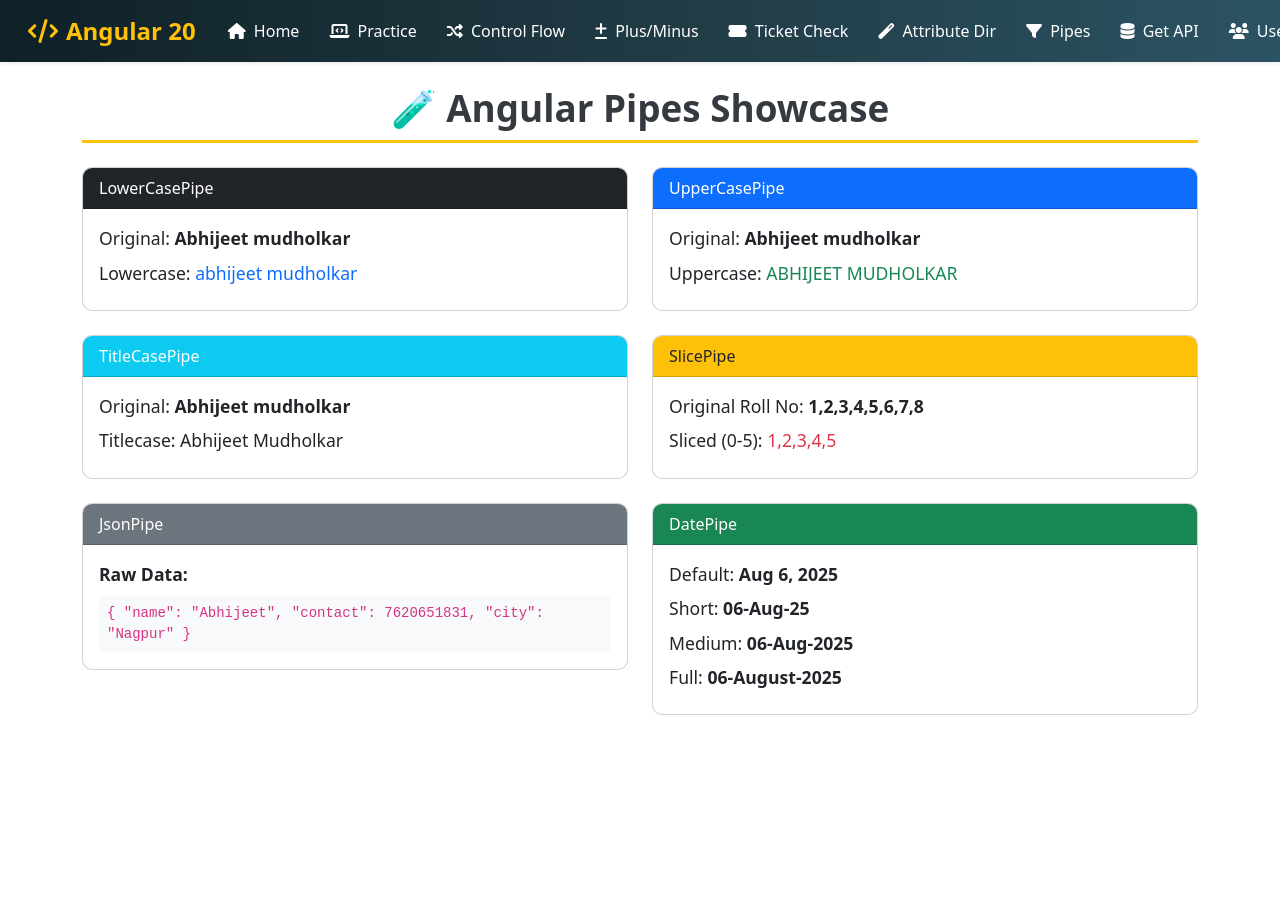
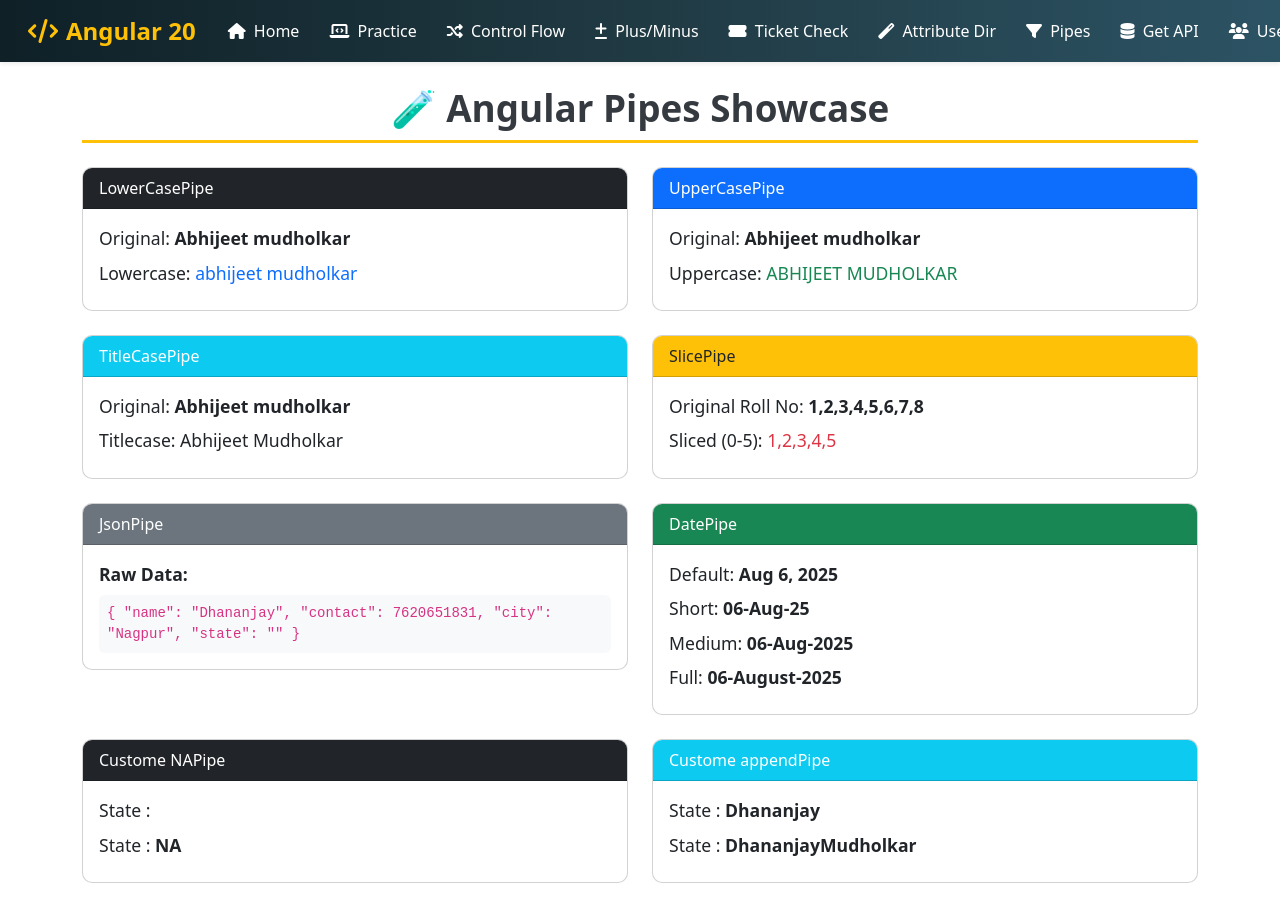
Before and after one commit to abhijeetmudholkar/Angular20Learning, an Angular app: page /pipes in a window 1280 px wide. Shown: the top 907 px of the page. Before the commit the page ends 800 px from the top, so only its background shows below. Built offline with nearby package versions, Linux system fonts and the light colour scheme; a small style sheet from the web is missing.

Commit message:
custompipe

```diff
--- a/src/app/compnents/pipes/pipes.html
+++ b/src/app/compnents/pipes/pipes.html
@@ -7,8 +7,12 @@
       <div class="card pipe-card">
         <div class="card-header bg-dark text-white">LowerCasePipe</div>
         <div class="card-body">
-          <p>Original: <strong>{{ name }}</strong></p>
-          <p>Lowercase: <span class="text-primary">{{ name | lowercase }}</span></p>
+          <p>
+            Original: <strong>{{ name }}</strong>
+          </p>
+          <p>
+            Lowercase: <span class="text-primary">{{ name | lowercase }}</span>
+          </p>
         </div>
       </div>
     </div>
@@ -18,8 +22,12 @@
       <div class="card pipe-card">
         <div class="card-header bg-primary text-white">UpperCasePipe</div>
         <div class="card-body">
-          <p>Original: <strong>{{ name }}</strong></p>
-          <p>Uppercase: <span class="text-success">{{ name | uppercase }}</span></p>
+          <p>
+            Original: <strong>{{ name }}</strong>
+          </p>
+          <p>
+            Uppercase: <span class="text-success">{{ name | uppercase }}</span>
+          </p>
         </div>
       </div>
     </div>
@@ -29,8 +37,12 @@
       <div class="card pipe-card">
         <div class="card-header bg-info text-white">TitleCasePipe</div>
         <div class="card-body">
-          <p>Original: <strong>{{ name }}</strong></p>
-          <p>Titlecase: <span class="text-dark">{{ name | titlecase }}</span></p>
+          <p>
+            Original: <strong>{{ name }}</strong>
+          </p>
+          <p>
+            Titlecase: <span class="text-dark">{{ name | titlecase }}</span>
+          </p>
         </div>
       </div>
     </div>
@@ -40,8 +52,13 @@
       <div class="card pipe-card">
         <div class="card-header bg-warning text-dark">SlicePipe</div>
         <div class="card-body">
-          <p>Original Roll No: <strong>{{ rollNo }}</strong></p>
-          <p>Sliced (0-5): <span class="text-danger">{{ rollNo | slice :0:5 }}</span></p>
+          <p>
+            Original Roll No: <strong>{{ rollNo }}</strong>
+          </p>
+          <p>
+            Sliced (0-5):
+            <span class="text-danger">{{ rollNo | slice : 0 : 5 }}</span>
+          </p>
         </div>
       </div>
     </div>
@@ -62,12 +79,54 @@
       <div class="card pipe-card">
         <div class="card-header bg-success text-white">DatePipe</div>
         <div class="card-body">
-          <p>Default: <strong>{{ currentDate | date }}</strong></p>
-          <p>Short: <strong>{{ currentDate | date:'dd-MMM-yy' }}</strong></p>
-          <p>Medium: <strong>{{ currentDate | date:'dd-MMM-yyyy' }}</strong></p>
-          <p>Full: <strong>{{ currentDate | date:'dd-MMMM-yyyy' }}</strong></p>
+          <p>
+            Default: <strong>{{ currentDate | date }}</strong>
+          </p>
+          <p>
+            Short: <strong>{{ currentDate | date : "dd-MMM-yy" }}</strong>
+          </p>
+          <p>
+            Medium: <strong>{{ currentDate | date : "dd-MMM-yyyy" }}</strong>
+          </p>
+          <p>
+            Full: <strong>{{ currentDate | date : "dd-MMMM-yyyy" }}</strong>
+          </p>
         </div>
       </div>
     </div>
+
+    <!-- Custome NA Pipe -->
+    <div class="col-md-6">
+      <div class="card pipe-card">
+        <div class="card-header bg-dark text-white">Custome NAPipe</div>
+        <div class="card-body">
+          <p>
+            State : <strong>{{ data.state }}</strong>
+          </p>
+          <p>
+            State : <strong>{{ data.state | na }}</strong>
+          </p>
+        </div>
+      </div>
+    </div>
+
+
+    <!-- Custome NA Pipe -->
+    <div class="col-md-6">
+      <div class="card pipe-card">
+        <div class="card-header bg-info text-white">Custome appendPipe</div>
+        <div class="card-body">
+          <p>State : <strong>{{data.name}}</strong></p>
+          <p>State : <strong>{{data.name | append:'Mudholkar'}}</strong></p>
+      </div>
+    </div>
   </div>
+  <!--
+<div class="col-md-6">
+      <div class="card pipe-card">
+        <div class="card-header bg-info text-white">Custome appendPipe</div>
+        <div class="card-body">
+          <p>State : <strong>{{data.name | append:'Mudholkar'}}</strong></p>
+      </div>
+    </div> -->
 </div>
--- a/src/app/compnents/pipes/pipes.ts
+++ b/src/app/compnents/pipes/pipes.ts
@@ -1,9 +1,11 @@
 import { DatePipe, JsonPipe, LowerCasePipe, SlicePipe, TitleCasePipe, UpperCasePipe } from '@angular/common';
 import { Component } from '@angular/core';
+import { NaPipe } from '../../customPipes/naPipe/na-pipe';
+import { AppendPipe } from '../../customPipes/appendPipe/append-pipe';
 
 @Component({
   selector: 'app-pipes',
-  imports: [UpperCasePipe,LowerCasePipe,TitleCasePipe,SlicePipe,JsonPipe,DatePipe],
+  imports: [UpperCasePipe,LowerCasePipe,TitleCasePipe,SlicePipe,JsonPipe,DatePipe,NaPipe,AppendPipe],
   templateUrl: './pipes.html',
   styleUrl: './pipes.css'
 })
@@ -11,9 +13,10 @@ export class Pipes {
   name :string = 'Abhijeet mudholkar'
   rollNo : number[] = [1,2,3,4,5,6,7,8]
   data :any = {
-    name:'Abhijeet',
+    name:'Dhananjay',
     contact:7620651831,
-    city:'Nagpur'
+    city:'Nagpur',
+    state:''
   }
   currentDate :Date = new Date()
 
--- /dev/null
+++ b/src/app/customPipes/appendPipe/append-pipe.ts
@@ -0,0 +1,12 @@
+import { Pipe, PipeTransform } from '@angular/core';
+
+@Pipe({
+  name: 'append'
+})
+export class AppendPipe implements PipeTransform {
+
+  transform(value: string , extra : string): string {
+    return value+extra;
+  }
+
+}
--- /dev/null
+++ b/src/app/customPipes/naPipe/na-pipe.ts
@@ -0,0 +1,17 @@
+import { Pipe, PipeTransform } from '@angular/core';
+
+@Pipe({
+  name: 'na'
+})
+export class NaPipe implements PipeTransform {
+
+  transform(value: any): unknown {
+    if(value !== '' && value !== null && value !== undefined){
+        return value;
+    }
+    else{
+      return 'NA';
+    }
+  }
+
+}
```
Also changed, not shown: 2 other files (tests, documents, lock files or other folders).
